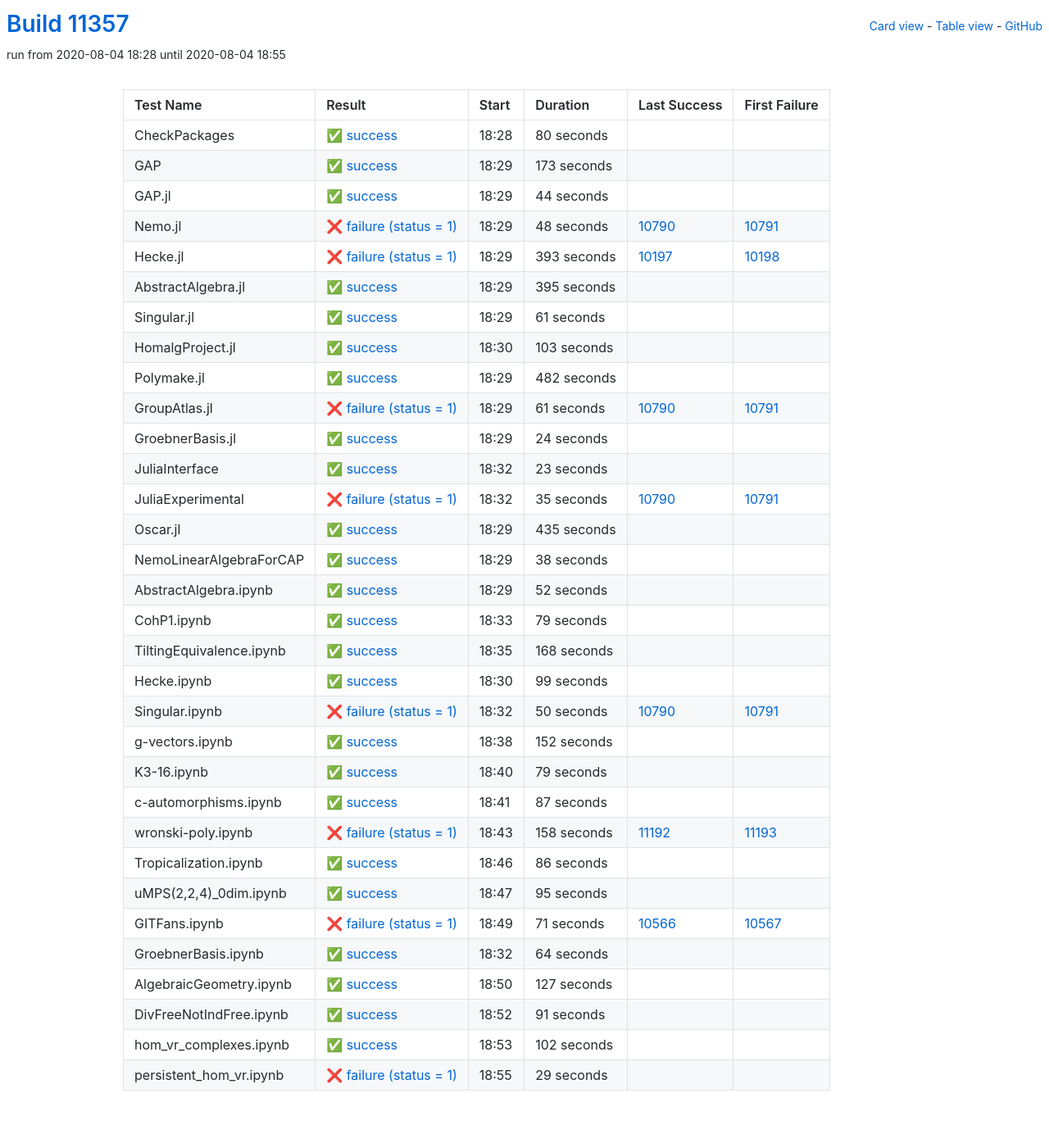
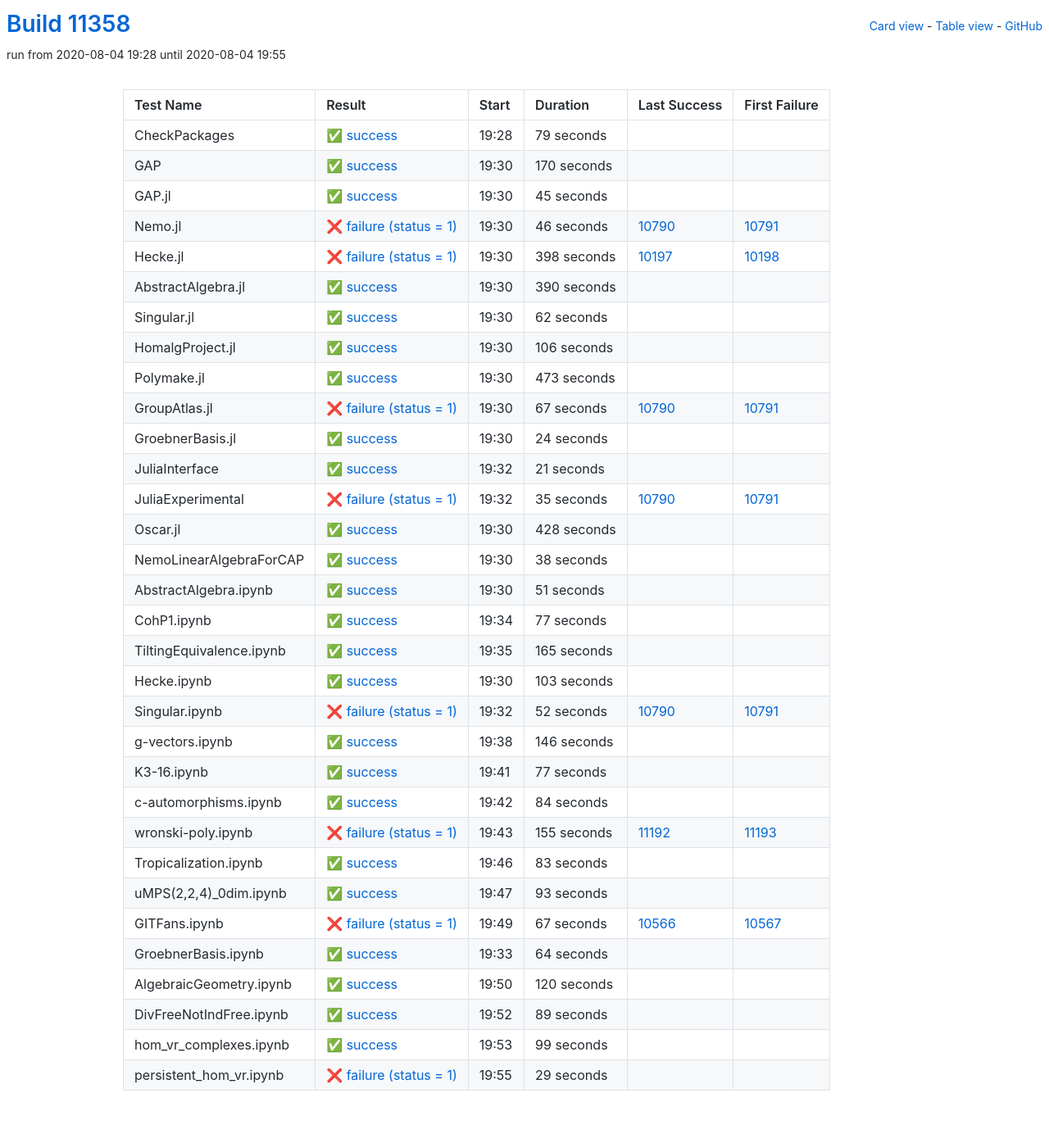
Before and after one commit to oscar-system/oscar-ci-status, a Jekyll site: the page built from table.html, in a window 1280 px wide. Shown: the whole page at 82% size. Built offline with Jekyll 4.4.1, drawn with Linux system fonts in a browser that asks for light colours.

Commit message:
Build #11358

```diff
--- a/_data/ci.yml
+++ b/_data/ci.yml
@@ -1,6 +1,6 @@
 ---
-build: 11357
-build_url: https://oscarci.mathematik.uni-kl.de/job/oscar/11357/
+build: 11358
+build_url: https://oscarci.mathematik.uni-kl.de/job/oscar/11358/
 job: oscar
 organization: oscar-system
 repo: oscar-ci-status
@@ -8,128 +8,128 @@
 tests:
 - name: CheckPackages
   id: checkpackages
-  log: https://oscarci.mathematik.uni-kl.de/job/oscar/11357/artifact/logs/build-11357/CheckPackages.log
-  start: 2020-08-04 18:28
+  log: https://oscarci.mathematik.uni-kl.de/job/oscar/11358/artifact/logs/build-11358/CheckPackages.log
+  start: 2020-08-04 19:28
   success: true
   exitcode: 0
   status: success
-  duration: 80
+  duration: 79
   last_success: false
   last_success_url:
   first_failure: false
   first_failure_url:
 - name: GAP
   id: gap
-  log: https://oscarci.mathematik.uni-kl.de/job/oscar/11357/artifact/logs/build-11357/GAP.log
-  start: 2020-08-04 18:29
+  log: https://oscarci.mathematik.uni-kl.de/job/oscar/11358/artifact/logs/build-11358/GAP.log
+  start: 2020-08-04 19:30
   success: true
   exitcode: 0
   status: success
-  duration: 173
+  duration: 170
   last_success: false
   last_success_url:
   first_failure: false
   first_failure_url:
 - name: GAP.jl
   id: gap-jl
-  log: https://oscarci.mathematik.uni-kl.de/job/oscar/11357/artifact/logs/build-11357/GAP.jl.log
-  start: 2020-08-04 18:29
+  log: https://oscarci.mathematik.uni-kl.de/job/oscar/11358/artifact/logs/build-11358/GAP.jl.log
+  start: 2020-08-04 19:30
   success: true
   exitcode: 0
   status: success
-  duration: 44
+  duration: 45
   last_success: false
   last_success_url:
   first_failure: false
   first_failure_url:
 - name: Nemo.jl
   id: nemo-jl
-  log: https://oscarci.mathematik.uni-kl.de/job/oscar/11357/artifact/logs/build-11357/Nemo.jl.log
-  start: 2020-08-04 18:29
+  log: https://oscarci.mathematik.uni-kl.de/job/oscar/11358/artifact/logs/build-11358/Nemo.jl.log
+  start: 2020-08-04 19:30
   success: false
   exitcode: 1
   status: failure
-  duration: 48
+  duration: 46
   last_success: 10790
   last_success_url: https://oscarci.mathematik.uni-kl.de/job/oscar/10790/
   first_failure: 10791
   first_failure_url: https://oscarci.mathematik.uni-kl.de/job/oscar/10791/
 - name: Hecke.jl
   id: hecke-jl
-  log: https://oscarci.mathematik.uni-kl.de/job/oscar/11357/artifact/logs/build-11357/Hecke.jl.log
-  start: 2020-08-04 18:29
+  log: https://oscarci.mathematik.uni-kl.de/job/oscar/11358/artifact/logs/build-11358/Hecke.jl.log
+  start: 2020-08-04 19:30
   success: false
   exitcode: 1
   status: failure
-  duration: 393
+  duration: 398
   last_success: 10197
   last_success_url: https://oscarci.mathematik.uni-kl.de/job/oscar/10197/
   first_failure: 10198
   first_failure_url: https://oscarci.mathematik.uni-kl.de/job/oscar/10198/
 - name: AbstractAlgebra.jl
   id: abstractalgebra-jl
-  log: https://oscarci.mathematik.uni-kl.de/job/oscar/11357/artifact/logs/build-11357/AbstractAlgebra.jl.log
-  start: 2020-08-04 18:29
+  log: https://oscarci.mathematik.uni-kl.de/job/oscar/11358/artifact/logs/build-11358/AbstractAlgebra.jl.log
+  start: 2020-08-04 19:30
   success: true
   exitcode: 0
   status: success
-  duration: 395
+  duration: 390
   last_success: false
   last_success_url:
   first_failure: false
   first_failure_url:
 - name: Singular.jl
   id: singular-jl
-  log: https://oscarci.mathematik.uni-kl.de/job/oscar/11357/artifact/logs/build-11357/Singular.jl.log
-  start: 2020-08-04 18:29
+  log: https://oscarci.mathematik.uni-kl.de/job/oscar/11358/artifact/logs/build-11358/Singular.jl.log
+  start: 2020-08-04 19:30
   success: true
   exitcode: 0
   status: success
-  duration: 61
+  duration: 62
   last_success: false
   last_success_url:
   first_failure: false
   first_failure_url:
 - name: HomalgProject.jl
   id: homalgproject-jl
-  log: https://oscarci.mathematik.uni-kl.de/job/oscar/11357/artifact/logs/build-11357/HomalgProject.jl.log
-  start: 2020-08-04 18:30
+  log: https://oscarci.mathematik.uni-kl.de/job/oscar/11358/artifact/logs/build-11358/HomalgProject.jl.log
+  start: 2020-08-04 19:30
   success: true
   exitcode: 0
   status: success
-  duration: 103
+  duration: 106
   last_success: false
   last_success_url:
   first_failure: false
   first_failure_url:
 - name: Polymake.jl
   id: polymake-jl
-  log: https://oscarci.mathematik.uni-kl.de/job/oscar/11357/artifact/logs/build-11357/Polymake.jl.log
-  start: 2020-08-04 18:29
+  log: https://oscarci.mathematik.uni-kl.de/job/oscar/11358/artifact/logs/build-11358/Polymake.jl.log
+  start: 2020-08-04 19:30
   success: true
   exitcode: 0
   status: success
-  duration: 482
+  duration: 473
   last_success: false
   last_success_url:
   first_failure: false
   first_failure_url:
 - name: GroupAtlas.jl
   id: groupatlas-jl
-  log: https://oscarci.mathematik.uni-kl.de/job/oscar/11357/artifact/logs/build-11357/GroupAtlas.jl.log
-  start: 2020-08-04 18:29
+  log: https://oscarci.mathematik.uni-kl.de/job/oscar/11358/artifact/logs/build-11358/GroupAtlas.jl.log
+  start: 2020-08-04 19:30
   success: false
   exitcode: 1
   status: failure
-  duration: 61
+  duration: 67
   last_success: 10790
   last_success_url: https://oscarci.mathematik.uni-kl.de/job/oscar/10790/
   first_failure: 10791
   first_failure_url: https://oscarci.mathematik.uni-kl.de/job/oscar/10791/
 - name: GroebnerBasis.jl
   id: groebnerbasis-jl
-  log: https://oscarci.mathematik.uni-kl.de/job/oscar/11357/artifact/logs/build-11357/GroebnerBasis.jl.log
-  start: 2020-08-04 18:29
+  log: https://oscarci.mathematik.uni-kl.de/job/oscar/11358/artifact/logs/build-11358/GroebnerBasis.jl.log
+  start: 2020-08-04 19:30
   success: true
   exitcode: 0
   status: success
@@ -140,20 +140,20 @@
   first_failure_url:
 - name: JuliaInterface
   id: juliainterface
-  log: https://oscarci.mathematik.uni-kl.de/job/oscar/11357/artifact/logs/build-11357/JuliaInterface.log
-  start: 2020-08-04 18:32
+  log: https://oscarci.mathematik.uni-kl.de/job/oscar/11358/artifact/logs/build-11358/JuliaInterface.log
+  start: 2020-08-04 19:32
   success: true
   exitcode: 0
   status: success
-  duration: 23
+  duration: 21
   last_success: false
   last_success_url:
   first_failure: false
   first_failure_url:
 - name: JuliaExperimental
   id: juliaexperimental
-  log: https://oscarci.mathematik.uni-kl.de/job/oscar/11357/artifact/logs/build-11357/JuliaExperimental.log
-  start: 2020-08-04 18:32
+  log: https://oscarci.mathematik.uni-kl.de/job/oscar/11358/artifact/logs/build-11358/JuliaExperimental.log
+  start: 2020-08-04 19:32
   success: false
   exitcode: 1
   status: failure
@@ -164,20 +164,20 @@
   first_failure_url: https://oscarci.mathematik.uni-kl.de/job/oscar/10791/
 - name: Oscar.jl
   id: oscar-jl
-  log: https://oscarci.mathematik.uni-kl.de/job/oscar/11357/artifact/logs/build-11357/Oscar.jl.log
-  start: 2020-08-04 18:29
+  log: https://oscarci.mathematik.uni-kl.de/job/oscar/11358/artifact/logs/build-11358/Oscar.jl.log
+  start: 2020-08-04 19:30
   success: true
   exitcode: 0
   status: success
-  duration: 435
+  duration: 428
   last_success: false
   last_success_url:
   first_failure: false
   first_failure_url:
 - name: NemoLinearAlgebraForCAP
   id: nemolinearalgebraforcap
-  log: https://oscarci.mathematik.uni-kl.de/job/oscar/11357/artifact/logs/build-11357/NemoLinearAlgebraForCAP.log
-  start: 2020-08-04 18:29
+  log: https://oscarci.mathematik.uni-kl.de/job/oscar/11358/artifact/logs/build-11358/NemoLinearAlgebraForCAP.log
+  start: 2020-08-04 19:30
   success: true
   exitcode: 0
   status: success
@@ -188,152 +188,152 @@
   first_failure_url:
 - name: AbstractAlgebra.ipynb
   id: abstractalgebra-ipynb
-  log: https://oscarci.mathematik.uni-kl.de/job/oscar/11357/artifact/logs/build-11357/AbstractAlgebra.ipynb.log
-  start: 2020-08-04 18:29
+  log: https://oscarci.mathematik.uni-kl.de/job/oscar/11358/artifact/logs/build-11358/AbstractAlgebra.ipynb.log
+  start: 2020-08-04 19:30
   success: true
   exitcode: 0
   status: success
-  duration: 52
+  duration: 51
   last_success: false
   last_success_url:
   first_failure: false
   first_failure_url:
 - name: CohP1.ipynb
   id: cohp1-ipynb
-  log: https://oscarci.mathematik.uni-kl.de/job/oscar/11357/artifact/logs/build-11357/CohP1.ipynb.log
-  start: 2020-08-04 18:33
+  log: https://oscarci.mathematik.uni-kl.de/job/oscar/11358/artifact/logs/build-11358/CohP1.ipynb.log
+  start: 2020-08-04 19:34
   success: true
   exitcode: 0
   status: success
-  duration: 79
+  duration: 77
   last_success: false
   last_success_url:
   first_failure: false
   first_failure_url:
 - name: TiltingEquivalence.ipynb
   id: tiltingequivalence-ipynb
-  log: https://oscarci.mathematik.uni-kl.de/job/oscar/11357/artifact/logs/build-11357/TiltingEquivalence.ipynb.log
-  start: 2020-08-04 18:35
+  log: https://oscarci.mathematik.uni-kl.de/job/oscar/11358/artifact/logs/build-11358/TiltingEquivalence.ipynb.log
+  start: 2020-08-04 19:35
   success: true
   exitcode: 0
   status: success
-  duration: 168
+  duration: 165
   last_success: false
   last_success_url:
   first_failure: false
   first_failure_url:
 - name: Hecke.ipynb
   id: hecke-ipynb
-  log: https://oscarci.mathematik.uni-kl.de/job/oscar/11357/artifact/logs/build-11357/Hecke.ipynb.log
-  start: 2020-08-04 18:30
+  log: https://oscarci.mathematik.uni-kl.de/job/oscar/11358/artifact/logs/build-11358/Hecke.ipynb.log
+  start: 2020-08-04 19:30
   success: true
   exitcode: 0
   status: success
-  duration: 99
+  duration: 103
   last_success: false
   last_success_url:
   first_failure: false
   first_failure_url:
 - name: Singular.ipynb
   id: singular-ipynb
-  log: https://oscarci.mathematik.uni-kl.de/job/oscar/11357/artifact/logs/build-11357/Singular.ipynb.log
-  start: 2020-08-04 18:32
+  log: https://oscarci.mathematik.uni-kl.de/job/oscar/11358/artifact/logs/build-11358/Singular.ipynb.log
+  start: 2020-08-04 19:32
   success: false
   exitcode: 1
   status: failure
-  duration: 50
+  duration: 52
   last_success: 10790
   last_success_url: https://oscarci.mathematik.uni-kl.de/job/oscar/10790/
   first_failure: 10791
   first_failure_url: https://oscarci.mathematik.uni-kl.de/job/oscar/10791/
 - name: g-vectors.ipynb
   id: g-vectors-ipynb
-  log: https://oscarci.mathematik.uni-kl.de/job/oscar/11357/artifact/logs/build-11357/g-vectors.ipynb.log
-  start: 2020-08-04 18:38
+  log: https://oscarci.mathematik.uni-kl.de/job/oscar/11358/artifact/logs/build-11358/g-vectors.ipynb.log
+  start: 2020-08-04 19:38
   success: true
   exitcode: 0
   status: success
-  duration: 152
+  duration: 146
   last_success: false
   last_success_url:
   first_failure: false
   first_failure_url:
 - name: K3-16.ipynb
   id: k3-16-ipynb
-  log: https://oscarci.mathematik.uni-kl.de/job/oscar/11357/artifact/logs/build-11357/K3-16.ipynb.log
-  start: 2020-08-04 18:40
+  log: https://oscarci.mathematik.uni-kl.de/job/oscar/11358/artifact/logs/build-11358/K3-16.ipynb.log
+  start: 2020-08-04 19:41
   success: true
   exitcode: 0
   status: success
-  duration: 79
+  duration: 77
   last_success: false
   last_success_url:
   first_failure: false
   first_failure_url:
 - name: c-automorphisms.ipynb
   id: c-automorphisms-ipynb
-  log: https://oscarci.mathematik.uni-kl.de/job/oscar/11357/artifact/logs/build-11357/c-automorphisms.ipynb.log
-  start: 2020-08-04 18:41
+  log: https://oscarci.mathematik.uni-kl.de/job/oscar/11358/artifact/logs/build-11358/c-automorphisms.ipynb.log
+  start: 2020-08-04 19:42
   success: true
   exitcode: 0
   status: success
-  duration: 87
+  duration: 84
   last_success: false
   last_success_url:
   first_failure: false
   first_failure_url:
 - name: wronski-poly.ipynb
   id: wronski-poly-ipynb
-  log: https://oscarci.mathematik.uni-kl.de/job/oscar/11357/artifact/logs/build-11357/wronski-poly.ipynb.log
-  start: 2020-08-04 18:43
+  log: https://oscarci.mathematik.uni-kl.de/job/oscar/11358/artifact/logs/build-11358/wronski-poly.ipynb.log
+  start: 2020-08-04 19:43
   success: false
   exitcode: 1
   status: failure
-  duration: 158
+  duration: 155
   last_success: 11192
   last_success_url: https://oscarci.mathematik.uni-kl.de/job/oscar/11192/
   first_failure: 11193
   first_failure_url: https://oscarci.mathematik.uni-kl.de/job/oscar/11193/
 - name: Tropicalization.ipynb
   id: tropicalization-ipynb
-  log: https://oscarci.mathematik.uni-kl.de/job/oscar/11357/artifact/logs/build-11357/Tropicalization.ipynb.log
-  start: 2020-08-04 18:46
+  log: https://oscarci.mathematik.uni-kl.de/job/oscar/11358/artifact/logs/build-11358/Tropicalization.ipynb.log
+  start: 2020-08-04 19:46
   success: true
   exitcode: 0
   status: success
-  duration: 86
+  duration: 83
   last_success: false
   last_success_url:
   first_failure: false
   first_failure_url:
 - name: uMPS(2,2,4)_0dim.ipynb
   id: umps-2-2-4-0dim-ipynb
-  log: https://oscarci.mathematik.uni-kl.de/job/oscar/11357/artifact/logs/build-11357/uMPS-2-2-4-_0dim.ipynb.log
-  start: 2020-08-04 18:47
+  log: https://oscarci.mathematik.uni-kl.de/job/oscar/11358/artifact/logs/build-11358/uMPS-2-2-4-_0dim.ipynb.log
+  start: 2020-08-04 19:47
   success: true
   exitcode: 0
   status: success
-  duration: 95
+  duration: 93
   last_success: false
   last_success_url:
   first_failure: false
   first_failure_url:
 - name: GITFans.ipynb
   id: gitfans-ipynb
-  log: https://oscarci.mathematik.uni-kl.de/job/oscar/11357/artifact/logs/build-11357/GITFans.ipynb.log
-  start: 2020-08-04 18:49
+  log: https://oscarci.mathematik.uni-kl.de/job/oscar/11358/artifact/logs/build-11358/GITFans.ipynb.log
+  start: 2020-08-04 19:49
   success: false
   exitcode: 1
   status: failure
-  duration: 71
+  duration: 67
   last_success: 10566
   last_success_url: https://oscarci.mathematik.uni-kl.de/job/oscar/10566/
   first_failure: 10567
   first_failure_url: https://oscarci.mathematik.uni-kl.de/job/oscar/10567/
 - name: GroebnerBasis.ipynb
   id: groebnerbasis-ipynb
-  log: https://oscarci.mathematik.uni-kl.de/job/oscar/11357/artifact/logs/build-11357/GroebnerBasis.ipynb.log
-  start: 2020-08-04 18:32
+  log: https://oscarci.mathematik.uni-kl.de/job/oscar/11358/artifact/logs/build-11358/GroebnerBasis.ipynb.log
+  start: 2020-08-04 19:33
   success: true
   exitcode: 0
   status: success
@@ -344,44 +344,44 @@
   first_failure_url:
 - name: AlgebraicGeometry.ipynb
   id: algebraicgeometry-ipynb
-  log: https://oscarci.mathematik.uni-kl.de/job/oscar/11357/artifact/logs/build-11357/AlgebraicGeometry.ipynb.log
-  start: 2020-08-04 18:50
+  log: https://oscarci.mathematik.uni-kl.de/job/oscar/11358/artifact/logs/build-11358/AlgebraicGeometry.ipynb.log
+  start: 2020-08-04 19:50
   success: true
   exitcode: 0
   status: success
-  duration: 127
+  duration: 120
   last_success: false
   last_success_url:
   first_failure: false
   first_failure_url:
 - name: DivFreeNotIndFree.ipynb
   id: divfreenotindfree-ipynb
-  log: https://oscarci.mathematik.uni-kl.de/job/oscar/11357/artifact/logs/build-11357/DivFreeNotIndFree.ipynb.log
-  start: 2020-08-04 18:52
+  log: https://oscarci.mathematik.uni-kl.de/job/oscar/11358/artifact/logs/build-11358/DivFreeNotIndFree.ipynb.log
+  start: 2020-08-04 19:52
   success: true
   exitcode: 0
   status: success
-  duration: 91
+  duration: 89
   last_success: false
   last_success_url:
   first_failure: false
   first_failure_url:
 - name: hom_vr_complexes.ipynb
   id: hom-vr-complexes-ipynb
-  log: https://oscarci.mathematik.uni-kl.de/job/oscar/11357/artifact/logs/build-11357/hom_vr_complexes.ipynb.log
-  start: 2020-08-04 18:53
+  log: https://oscarci.mathematik.uni-kl.de/job/oscar/11358/artifact/logs/build-11358/hom_vr_complexes.ipynb.log
+  start: 2020-08-04 19:53
   success: true
   exitcode: 0
   status: success
-  duration: 102
+  duration: 99
   last_success: false
   last_success_url:
   first_failure: false
   first_failure_url:
 - name: persistent_hom_vr.ipynb
   id: persistent-hom-vr-ipynb
-  log: https://oscarci.mathematik.uni-kl.de/job/oscar/11357/artifact/logs/build-11357/persistent_hom_vr.ipynb.log
-  start: 2020-08-04 18:55
+  log: https://oscarci.mathematik.uni-kl.de/job/oscar/11358/artifact/logs/build-11358/persistent_hom_vr.ipynb.log
+  start: 2020-08-04 19:55
   success: false
   exitcode: 1
   status: failure
```
Also changed, not shown: README.md.
